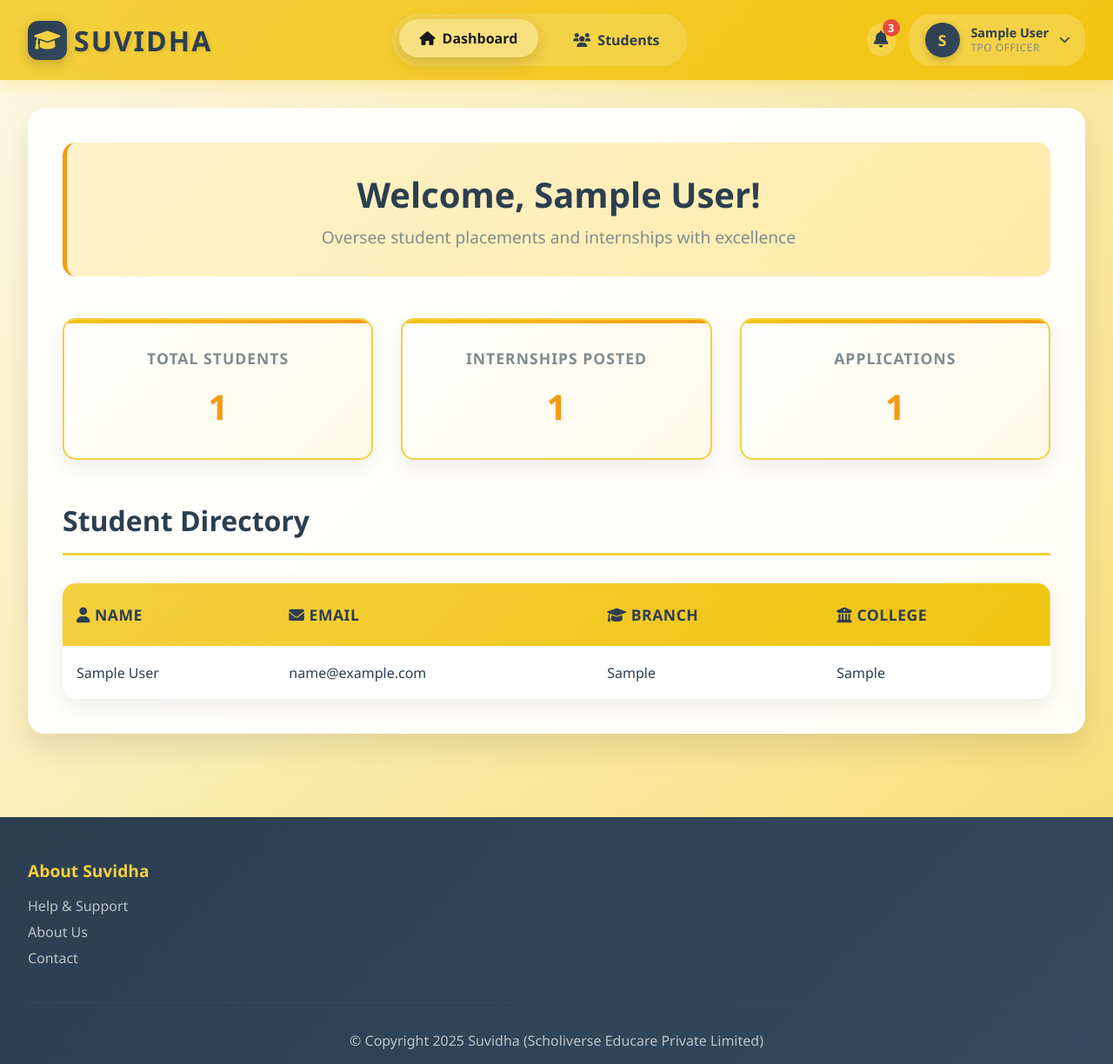
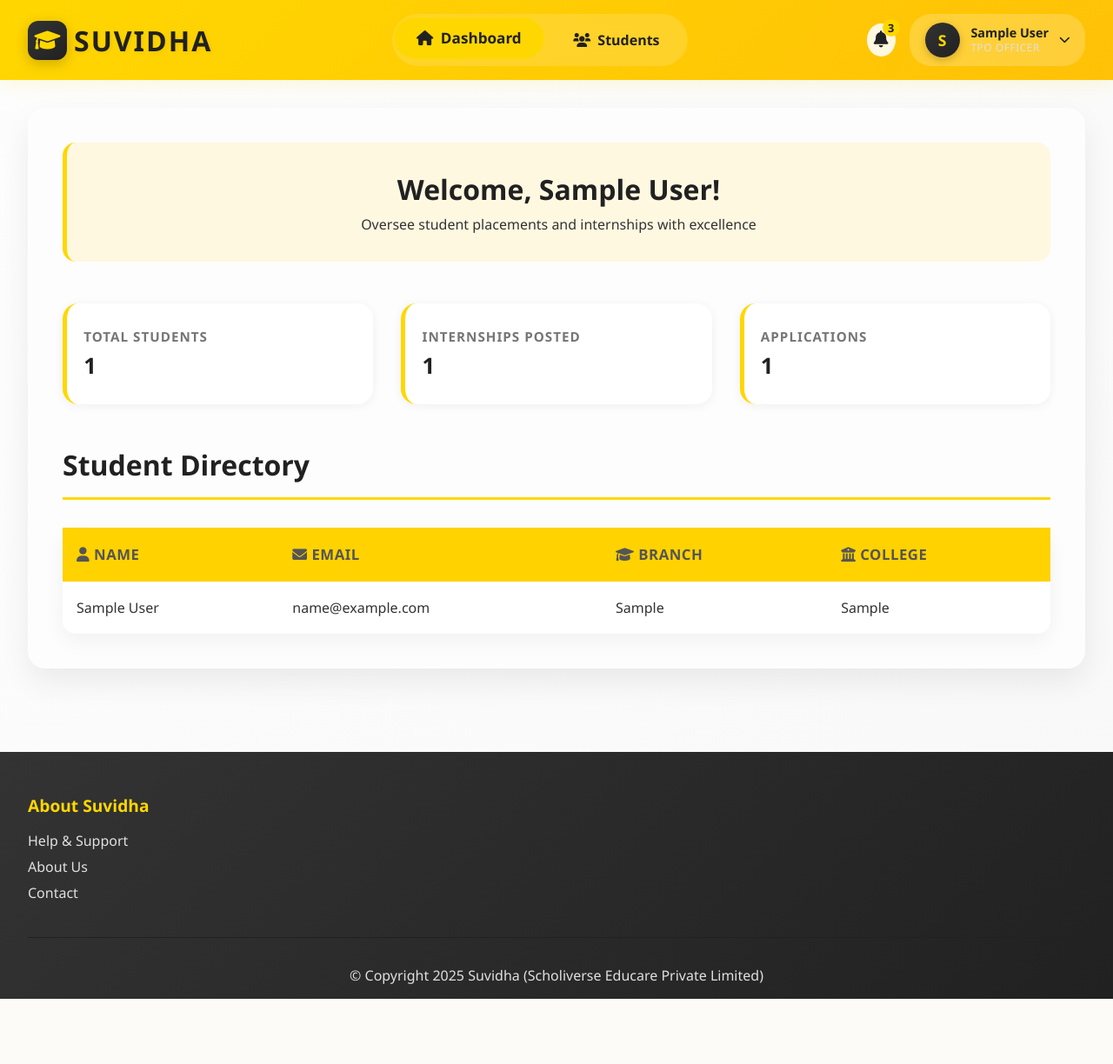
Before and after one commit to anushkathacore18/SUVIDHA-ONLINE-INTERNSHIP, a Flask app: template templates/tpo_dash.html in a window 1280 px wide. Shown: the whole page at 87% size. After the commit the page ends 1149 px from the top, so only its background shows below. Run offline with Flask 3, Linux system fonts and the light colour scheme; tables that the repository leaves empty hold one stand-in row (values such as "Sample post"); the template is opened without the code that fills it: values that come from a table or form of the project are taken from there, most other values are stand-ins (such as "Sample title", 1, 10 or a date in 2020).

Commit message:
Update tpo_dash.html

```diff
--- a/templates/tpo_dash.html
+++ b/templates/tpo_dash.html
@@ -14,15 +14,16 @@
 
     body {
       font-family: 'Segoe UI', Tahoma, Geneva, Verdana, sans-serif;
-      background: linear-gradient(135deg, #fef9e7 0%, #f7dc6f 100%);
+      background: linear-gradient(135deg, #FDFDFD 0%, #F8F8F8 100%);
       min-height: 100vh;
-      color: #2c3e50;
+      color: #212121;
+      animation: fadeIn 1.2s cubic-bezier(0.23, 1, 0.32, 1);
     }
 
     /* Header Styles */
     header {
-      background: linear-gradient(135deg, #f4d03f 0%, #f1c40f 100%);
-      box-shadow: 0 4px 20px rgba(241, 196, 15, 0.3);
+      background: linear-gradient(135deg, #FFD700 0%, #FFC107 100%);
+      box-shadow: 0 4px 20px rgba(255, 215, 0, 0.15);
       padding: 1rem 2rem;
       display: flex;
       justify-content: space-between;
@@ -47,12 +48,12 @@
     .logo-icon {
       width: 45px;
       height: 45px;
-      background: linear-gradient(135deg, #2c3e50 0%, #34495e 100%);
+      background: linear-gradient(135deg, #333333 0%, #212121 100%);
       border-radius: 12px;
       display: flex;
       align-items: center;
       justify-content: center;
-      color: #f4d03f;
+      color: #FFD700;
       font-size: 1.5rem;
       font-weight: bold;
       box-shadow: 0 4px 15px rgba(0,0,0,0.2);
@@ -61,8 +62,8 @@
     .logo {
       font-size: 2rem;
       font-weight: bold;
-      color: #2c3e50;
-      text-shadow: 2px 2px 4px rgba(0,0,0,0.1);
+      color: #212121;
+      text-shadow: 2px 2px 4px rgba(0,0,0,0.05);
       letter-spacing: 2px;
     }
 
@@ -83,11 +84,11 @@
 
     .main-nav a {
       text-decoration: none;
-      color: #2c3e50;
+      color: #212121;
       font-weight: 600;
       padding: 0.7rem 1.5rem;
       border-radius: 25px;
-      transition: all 0.3s ease;
+      transition: background 0.3s, color 0.3s, transform 0.3s;
       position: relative;
       overflow: hidden;
       display: flex;
@@ -121,26 +121,25 @@
       cursor: pointer;
       padding: 0.5rem;
       border-radius: 50%;
-      background: rgba(255, 255, 255, 0.2);
+      background: #FFF8E1;
       transition: all 0.3s ease;
     }
 
     .notifications:hover {
-      background: rgba(255, 255, 255, 0.3);
-      transform: scale(1.1);
+      background: #FFD700;
     }
 
     .notifications i {
       font-size: 1.2rem;
-      color: #2c3e50;
+      color: #212121;
     }
 
     .notification-badge {
       position: absolute;
       top: -5px;
       right: -5px;
-      background: #e74c3c;
-      color: white;
+      background: #FFD700;
+      color: #212121;
       border-radius: 50%;
       width: 20px;
       height: 20px;
@@ -178,14 +177,20 @@
       width: 40px;
       height: 40px;
       border-radius: 50%;
-      background: linear-gradient(135deg, #2c3e50 0%, #34495e 100%);
+      background: linear-gradient(135deg, #333333 0%, #212121 100%);
       display: flex;
       align-items: center;
       justify-content: center;
-      color: #f4d03f;
+      color: #FFD700;
       font-weight: bold;
       font-size: 1.1rem;
       box-shadow: 0 3px 10px rgba(0,0,0,0.2);
+      transition: box-shadow 0.3s, transform 0.3s;
+    }
+
+    .profile-avatar:hover {
+      box-shadow: 0 4px 18px #FFD20044;
+      transform: scale(1.08);
     }
 
     .profile-info {
@@ -196,20 +201,20 @@
 
     .profile-name {
       font-weight: 600;
-      color: #2c3e50;
+      color: #212121;
       font-size: 0.9rem;
       line-height: 1.2;
     }
 
     .profile-role {
       font-size: 0.75rem;
-      color: #7f8c8d;
+      color: #E0E0E0;
       text-transform: uppercase;
       letter-spacing: 0.5px;
     }
 
     .dropdown-arrow {
-      color: #2c3e50;
+      color: #212121;
       font-size: 0.8rem;
       transition: transform 0.3s ease;
     }
@@ -293,9 +298,9 @@
 
     /* Main Content */
     .main-content {
-      background: rgba(255, 255, 255, 0.95);
+      background: #FDFDFD;
       border-radius: 20px;
-      box-shadow: 0 15px 35px rgba(0,0,0,0.1);
+      box-shadow: 0 15px 35px rgba(0,0,0,0.07);
       padding: 2.5rem;
       backdrop-filter: blur(10px);
     }
@@ -305,73 +310,70 @@
       text-align: center;
       margin-bottom: 3rem;
       padding: 2rem;
-      background: linear-gradient(135deg, #fff3cd 0%, #ffeaa7 100%);
+      background: #FFF8E1;
       border-radius: 15px;
-      border-left: 5px solid #f39c12;
+      border-left: 5px solid #FFD700;
+      animation: fadeInUp 1s 0.2s cubic-bezier(0.23, 1, 0.32, 1) both;
     }
 
     .greeting h1 {
-      font-size: 2.5rem;
-      color: #2c3e50;
+      font-size: 2rem;
+      color: #212121;
       margin-bottom: 0.5rem;
       font-weight: 700;
     }
 
     .greeting p {
-      font-size: 1.2rem;
-      color: #7f8c8d;
+      font-size: 1rem;
+      color: #333333;
       font-weight: 400;
     }
 
     /* Stats Section */
     .stats {
       display: grid;
-      grid-template-columns: repeat(auto-fit, minmax(280px, 1fr));
+      grid-template-columns: repeat(auto-fit, minmax(260px, 1fr));
       gap: 2rem;
       margin-bottom: 3rem;
     }
 
     .card {
-      background: linear-gradient(135deg, #ffffff 0%, #fef9e7 100%);
-      padding: 2rem;
-      border-radius: 15px;
-      text-align: center;
-      box-shadow: 0 8px 25px rgba(0,0,0,0.08);
-      border: 2px solid #f4d03f;
-      transition: all 0.3s ease;
-      position: relative;
-      overflow: hidden;
-    }
-
-    .card::before {
-      content: '';
-      position: absolute;
-      top: 0;
-      left: 0;
-      right: 0;
-      height: 4px;
-      background: linear-gradient(90deg, #f1c40f, #f39c12);
+      background: #fff;
+      border-radius: 18px;
+      box-shadow: 0 2px 12px rgba(33,33,33,0.06);
+      border-left: 5px solid #FFD700;
+      border-top: none;
+      border-right: none;
+      border-bottom: none;
+      padding: 1.7rem 1.2rem 1.5rem 1.2rem;
+      display: flex;
+      flex-direction: column;
+      align-items: flex-start;
+      min-height: 110px;
+      transition: box-shadow 0.2s;
+      opacity: 0;
+      animation: fadeInUp 0.8s cubic-bezier(0.23, 1, 0.32, 1) both;
     }
 
     .card:hover {
-      transform: translateY(-5px);
-      box-shadow: 0 15px 35px rgba(241, 196, 15, 0.2);
+      box-shadow: 0 8px 32px rgba(33,33,33,0.13);
+      transform: translateY(-4px) scale(1.025);
     }
 
-    .card h3 {
-      font-size: 1.1rem;
-      color: #7f8c8d;
-      margin-bottom: 1rem;
+    .card-label {
+      font-size: 0.95rem;
+      color: #757575;
+      font-weight: 600;
+      letter-spacing: 1px;
+      margin-bottom: 0.4rem;
       text-transform: uppercase;
-      letter-spacing: 1px;
-      font-weight: 600;
     }
 
-    .card p {
-      font-size: 2.5rem;
-      font-weight: bold;
-      color: #f39c12;
-      text-shadow: 1px 1px 2px rgba(0,0,0,0.1);
+    .card-value {
+      font-size: 1.6rem;
+      font-weight: 700;
+      color: #212121;
+      margin-bottom: 0.2rem;
     }
 
     /* Students Section */
@@ -385,12 +387,13 @@
       align-items: center;
       margin-bottom: 2rem;
       padding-bottom: 1rem;
-      border-bottom: 3px solid #f4d03f;
+      border-bottom: 3px solid #FFD700;
+      animation: slideInLeft 1s 0.3s cubic-bezier(0.23, 1, 0.32, 1) both;
     }
 
     .section-header h2 {
       font-size: 2rem;
-      color: #2c3e50;
+      color: #212121;
       font-weight: 700;
     }
 
@@ -398,36 +401,50 @@
     table {
       width: 100%;
       border-collapse: collapse;
-      background: white;
+      background: #FFFFFF;
       border-radius: 15px;
-      overflow: hidden;
-      box-shadow: 0 8px 25px rgba(0,0,0,0.08);
+      box-shadow: 0 8px 25px rgba(0,0,0,0.05);
+      border: none;
+      margin-bottom: 0;
+      animation: fadeInUp 1s 0.7s cubic-bezier(0.23, 1, 0.32, 1) both;
     }
 
     thead {
-      background: linear-gradient(135deg, #f4d03f 0%, #f1c40f 100%);
+      background: #FFD200;
+      border-radius: 0;
+      box-shadow: none;
+      border: none;
     }
 
     th {
-      padding: 1.5rem 1rem;
-      text-align: left;
+      color: #555;
       font-weight: 700;
-      color: #2c3e50;
-      font-size: 1.1rem;
+      font-size: 1.05rem;
       text-transform: uppercase;
       letter-spacing: 0.5px;
+      padding: 1.2rem 1rem;
+      text-align: left;
+      border: none;
+      background: transparent;
+      vertical-align: middle;
     }
 
     td {
       padding: 1.2rem 1rem;
-      border-bottom: 1px solid #ecf0f1;
-      color: #2c3e50;
+      border-bottom: 1px solid #E0E0E0;
+      color: #333333;
       font-size: 1rem;
     }
 
+    tbody tr {
+      transition: box-shadow 0.3s, transform 0.3s;
+    }
+
     tbody tr:hover {
-      background: linear-gradient(135deg, #fef9e7 0%, #fff3cd 100%);
-      transition: all 0.3s ease;
+      box-shadow: 0 4px 18px rgba(33,33,33,0.08);
+      transform: scale(1.01) translateY(-2px);
+      z-index: 2;
+      position: relative;
     }
 
     tbody tr:last-child td {
@@ -436,7 +453,7 @@
 
     /* Footer */
     footer {
-      background: linear-gradient(135deg, #2c3e50 0%, #34495e 100%);
+      background: linear-gradient(135deg, #333333 0%, #212121 100%);
       color: white;
       padding: 3rem 2rem 1rem;
       margin-top: 4rem;
@@ -452,7 +469,7 @@
 
     .footer-section h4 {
       margin-bottom: 1rem;
-      color: #f4d03f;
+      color: #FFD700;
       font-size: 1.2rem;
     }
 
@@ -465,21 +482,21 @@
     }
 
     .footer-section ul li a {
-      color: #bdc3c7;
+      color: #E0E0E0;
       text-decoration: none;
       transition: color 0.3s ease;
     }
 
     .footer-section ul li a:hover {
-      color: #f4d03f;
+      color: #FFD700;
     }
 
     .footer-bottom {
       text-align: center;
       padding-top: 2rem;
       margin-top: 2rem;
-      border-top: 1px solid #34495e;
-      color: #bdc3c7;
+      border-top: 1px solid #212121;
+      color: #E0E0E0;
     }
 
     /* Responsive Design */
@@ -606,28 +623,70 @@
       }
     }
 
-    /* Animation for cards */
+    /* Animations */
     @keyframes fadeInUp {
-      from {
-        opacity: 0;
-        transform: translateY(30px);
-      }
-      to {
-        opacity: 1;
-        transform: translateY(0);
-      }
+      from { opacity: 0; transform: translateY(40px); }
+      to { opacity: 1; transform: translateY(0); }
     }
-
+    @keyframes fadeIn {
+      from { opacity: 0; }
+      to { opacity: 1; }
+    }
+    @keyframes slideInLeft {
+      from { opacity: 0; transform: translateX(-40px); }
+      to { opacity: 1; transform: translateX(0); }
+    }
+    @keyframes slideInRight {
+      from { opacity: 0; transform: translateX(40px); }
+      to { opacity: 1; transform: translateX(0); }
+    }
+    body {
+      animation: fadeIn 1.2s cubic-bezier(0.23, 1, 0.32, 1);
+    }
+    .greeting {
+      animation: fadeInUp 1s 0.2s cubic-bezier(0.23, 1, 0.32, 1) both;
+    }
+    .stats .card {
+      opacity: 0;
+      animation: fadeInUp 0.8s cubic-bezier(0.23, 1, 0.32, 1) both;
+    }
+    .stats .card:nth-child(1) { animation-delay: 0.3s; }
+    .stats .card:nth-child(2) { animation-delay: 0.45s; }
+    .stats .card:nth-child(3) { animation-delay: 0.6s; }
+    .section-header {
+      animation: slideInLeft 1s 0.3s cubic-bezier(0.23, 1, 0.32, 1) both;
+    }
+    table {
+      animation: fadeInUp 1s 0.7s cubic-bezier(0.23, 1, 0.32, 1) both;
+    }
+    tbody tr {
+      transition: box-shadow 0.3s, transform 0.3s;
+    }
+    tbody tr:hover {
+      box-shadow: 0 4px 18px rgba(33,33,33,0.08);
+      transform: scale(1.01) translateY(-2px);
+      z-index: 2;
+      position: relative;
+    }
     .card {
-      animation: fadeInUp 0.6s ease forwards;
+      transition: box-shadow 0.3s, transform 0.3s;
     }
-
-    .card:nth-child(2) {
-      animation-delay: 0.1s;
+    .card:hover {
+      box-shadow: 0 8px 32px rgba(33,33,33,0.13);
+      transform: translateY(-4px) scale(1.025);
     }
-
-    .card:nth-child(3) {
-      animation-delay: 0.2s;
+    .profile-avatar {
+      transition: box-shadow 0.3s, transform 0.3s;
+    }
+    .profile-avatar:hover {
+      box-shadow: 0 4px 18px #FFD20044;
+      transform: scale(1.08);
+    }
+    .main-nav a {
+      transition: background 0.3s, color 0.3s, transform 0.3s;
+    }
+    .main-nav a:hover, .main-nav a.active {
+      transform: scale(1.07) translateY(-2px);
     }
   </style>
 </head>
@@ -716,16 +775,16 @@
 
       <section class="stats">
         <div class="card">
-          <h3>Total Students</h3>
-          <p>{{ students_count }}</p>
+          <div class="card-label">TOTAL STUDENTS</div>
+          <div class="card-value">{{ students_count }}</div>
         </div>
         <div class="card">
-          <h3>Internships Posted</h3>
-          <p>{{ internships_count }}</p>
+          <div class="card-label">INTERNSHIPS POSTED</div>
+          <div class="card-value">{{ internships_count }}</div>
         </div>
         <div class="card">
-          <h3>Applications</h3>
-          <p>{{ applications_count }}</p>
+          <div class="card-label">APPLICATIONS</div>
+          <div class="card-value">{{ applications_count }}</div>
         </div>
       </section>
 
```
Also changed, not shown: other parts of templates/tpo_dash.html (+15 -16 lines).
